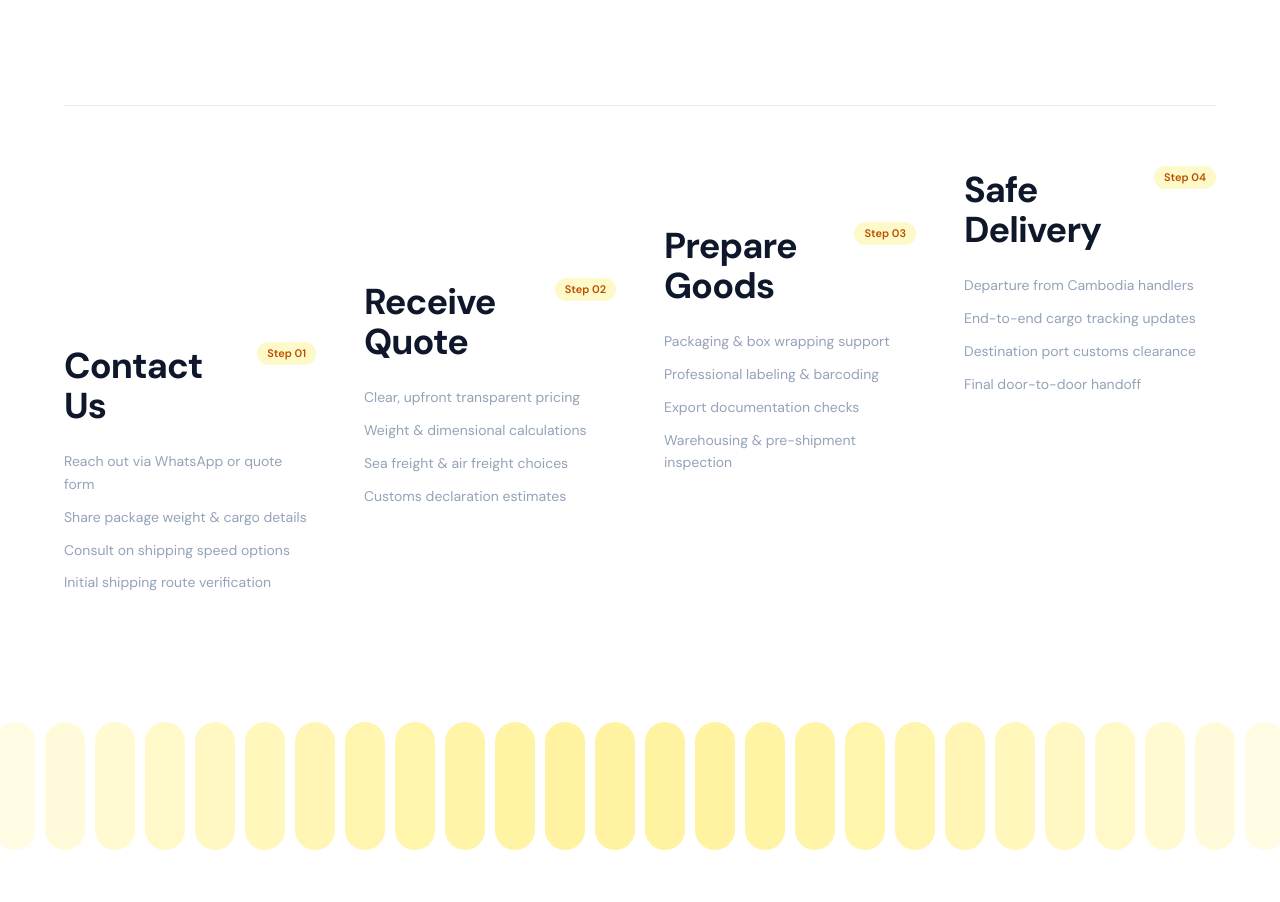
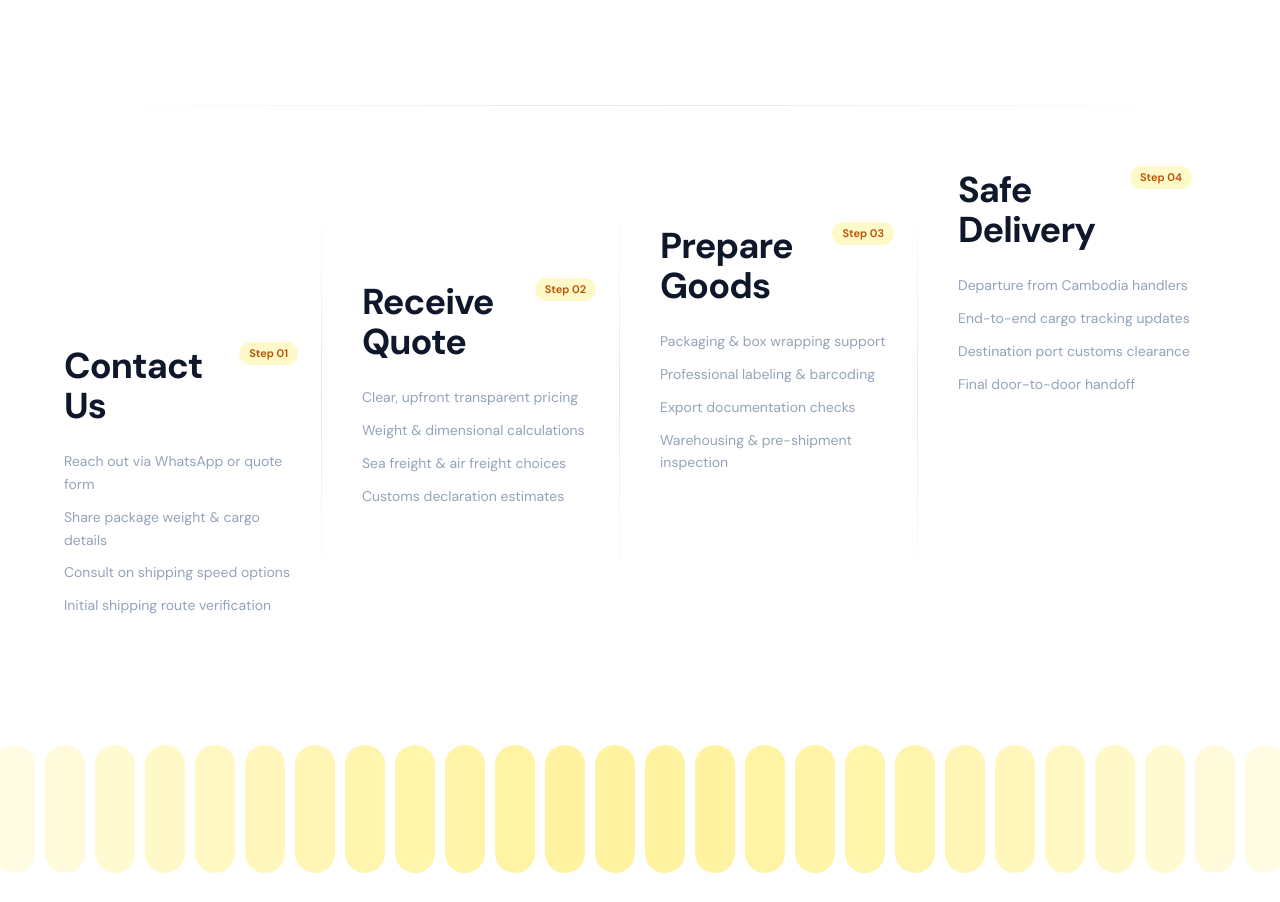
Before and after one commit to Vinod-Mendis/ua-trading, a Next.js app: page / in a window 1280 px wide. Shown: the part 4117-5019 px from the top of the page. Built offline with nearby package versions, Linux system fonts and the light colour scheme.

Commit message:
Enhance ProcessTimeline component with improved horizontal separators and vertical fade effects; refine layout for better visual appeal

```diff
--- a/app/_components/ProcessTimeline.tsx
+++ b/app/_components/ProcessTimeline.tsx
@@ -85,11 +85,11 @@ export default function ProcessTimeline() {
           </motion.div>
         </div>
 
-        {/* Horizontal Separator Line */}
-        <div className="w-full h-px bg-slate-200/80 my-12 lg:my-16" />
+        {/* Horizontal Separator Line (with faded ends) */}
+        <div className="w-full h-px bg-gradient-to-r from-transparent via-slate-200 to-transparent my-12 lg:my-16" />
 
-        {/* Staggered 4-Column Timeline Grid (No borders) */}
-        <div className="grid grid-cols-1 sm:grid-cols-2 lg:grid-cols-4 gap-8 lg:gap-12 relative">
+        {/* Staggered 4-Column Timeline Grid with Faded End Vertical Separators */}
+        <div className="grid grid-cols-1 sm:grid-cols-2 lg:grid-cols-4 gap-8 lg:gap-10 relative">
           {phases.map((phase, index) => (
             <motion.div
               key={phase.title}
@@ -97,9 +97,14 @@ export default function ProcessTimeline() {
               whileInView={{ opacity: 1, y: 0 }}
               viewport={{ once: true }}
               transition={{ duration: 0.6, delay: index * 0.1 }}
-              className={`${phase.offsetClass} flex flex-col justify-start min-h-[320px]`}
+              className={`${phase.offsetClass} flex flex-col justify-start min-h-[320px] relative lg:pr-6`}
             >
-              {/* Title with light yellow duration tag (No border, lighter yellow bg & text) */}
+              {/* Vertical Separator between steps with faded top and bottom ends */}
+              {index < phases.length - 1 && (
+                <div className="hidden lg:block absolute right-0 top-6 bottom-6 w-px bg-gradient-to-b from-transparent via-slate-200 to-transparent pointer-events-none" />
+              )}
+
+              {/* Title with light yellow duration tag */}
               <div className="flex items-start gap-2 mb-6 relative">
                 <h3 className="text-3xl sm:text-4xl font-bold text-slate-900 font-display tracking-tight">
                   {phase.title}
@@ -122,20 +127,31 @@ export default function ProcessTimeline() {
         </div>
       </div>
 
-      {/* Bottom Light Yellow Pill Capsules Wave Graphic (No borders) */}
+      {/* Bottom Animated Pill Capsules Wave Graphic (Pure Scale animation from center outward) */}
       <div className="w-full mt-24 sm:mt-32 relative overflow-hidden">
         <div className="flex justify-center items-end gap-1.5 sm:gap-2.5 px-4 w-full">
           {Array.from({ length: 32 }).map((_, i) => {
             const total = 32;
+            const centerIndex = (total - 1) / 2; // 15.5
+            const distanceFromCenter = Math.abs(i - centerIndex);
+
+            // Bell curve max opacity for soft left & right edge fade
             const normalized = i / (total - 1);
             const edgeFade = Math.sin(normalized * Math.PI);
+            const targetOpacity = Math.max(0.1, edgeFade * 0.85);
+
             return (
-              <div
+              <motion.div
                 key={i}
+                initial={{ opacity: 0, scale: 0 }}
+                whileInView={{ opacity: targetOpacity, scale: 1 }}
+                viewport={{ once: true, margin: "-40px" }}
+                transition={{
+                  duration: 0.3,
+                  delay: distanceFromCenter * 0.03, // Middle first, spreading out fast to both sides
+                  ease: [0.34, 1.56, 0.64, 1], // Smooth pop scale easing
+                }}
                 className="w-5 sm:w-8 lg:w-10 h-20 sm:h-24 lg:h-32 rounded-full bg-yellow-200/90 shrink-0"
-                style={{
-                  opacity: Math.max(0.1, edgeFade * 0.85),
-                }}
               />
             );
           })}
```
